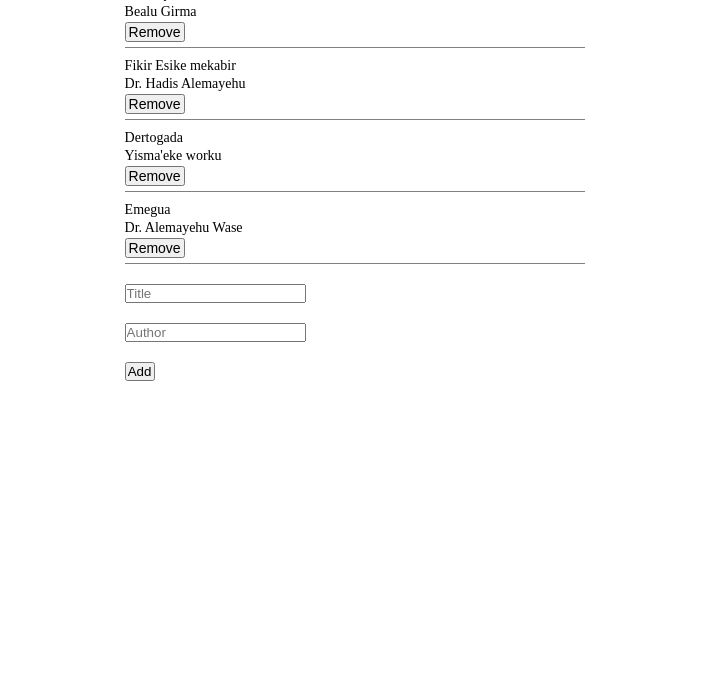
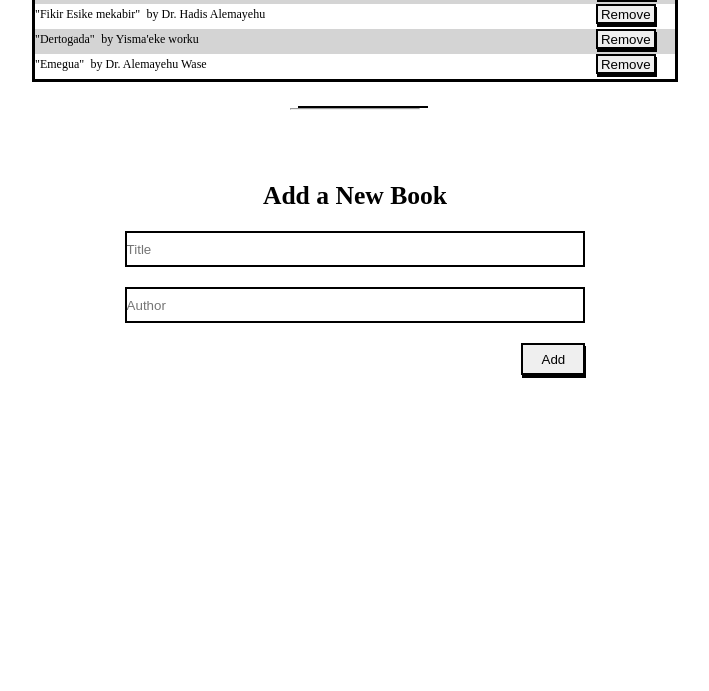
Before and after one commit to Newtayo/Awesome-books, a website: page index.html in a window 1280 px wide. Shown: the part 109-800 px from the top of the page, without its empty margins (285-994 px from the left). Drawn offline with Linux system fonts and the light colour scheme.

Commit message:
Add styles to awesome-books and also fixed linter errors

```diff
--- a/index.html
+++ b/index.html
@@ -14,11 +14,13 @@
 
     </div>
   </div>
+  <hr>
   <div class="new-data">
+    <h2>Add a New Book</h2>
     <input type="text" class="new-title" placeholder="Title">
     <input type="text" class="new-author" placeholder="Author">
     <!-- <button class="add" onclick="addBooks()">Add</button> -->
-    <button class="add">Add</button>
+    <button class="add" type="submit">Add</button>
 
   </div>
 
--- a/script.js
+++ b/script.js
@@ -1,4 +1,6 @@
+/* eslint-disable max-classes-per-file */
 const addBtn = document.querySelector('.add');
+
 let books;
 class Books {
   constructor(title, author, id) {
@@ -53,8 +55,8 @@ function render() {
   books.forEach((book) => {
     const elem = document.createElement('div');
     elem.className = 'book-cont';
-    elem.innerHTML = `<p class="title">${book.title}</p>
-    <p class="author">${book.author}</p>
+    elem.innerHTML = `<p class="title">"${book.title}" </p>
+    <p class="author">by ${book.author}</p>
     <button id=${book.id} class="remove">Remove</button>`;
     cont.appendChild(elem);
 
--- a/style.css
+++ b/style.css
@@ -12,36 +12,54 @@
 }
 
 .container {
-  width: 36%;
+  width: 50%;
+  border: 3px solid black;
 }
 
 .book-cont {
   display: flex;
-  flex-direction: column;
-  gap: 2px;
-  border-bottom: 1px solid gray;
+  flex-direction: row;
+  font-size: 12px;
+  align-items: center;
   padding-bottom: 5px;
-  margin-top: 10px;
 }
 
-.title {
-  font-size: 14px;
+.container .book-cont:nth-child(odd) {
+  background-color: rgb(212, 212, 212);
+}
+
+hr {
+  width: 10%;
+  box-shadow: 8px -2px;
+  text-align: center;
+  margin: 2% auto;
 }
 
 .author {
   flex: 1;
-  font-size: 14px;
+  margin-left: 1%;
 }
 
 .remove {
   width: 60px;
   height: 20px;
-  font-size: 14px;
+  margin-right: 3%;
+  border: 2px solid black;
+  box-shadow: 1px 3px;
 }
 
 .new-data {
   width: 36%;
   margin: 0 auto;
+  display: flex;
+  flex-direction: column;
+  justify-content: center;
+}
+
+.new-data > h2 {
+  margin-top: 10%;
+  text-align: center;
+  font-size: 2vw;
 }
 
 .new-title,
@@ -49,8 +67,12 @@
 .add {
   display: block;
   margin-top: 20px;
+  border: 2px solid black;
+  height: 4vh;
 }
 
 .add {
-  width: 30px;
+  width: 5vw;
+  box-shadow: 1px 3px;
+  align-self: flex-end;
 }
```
